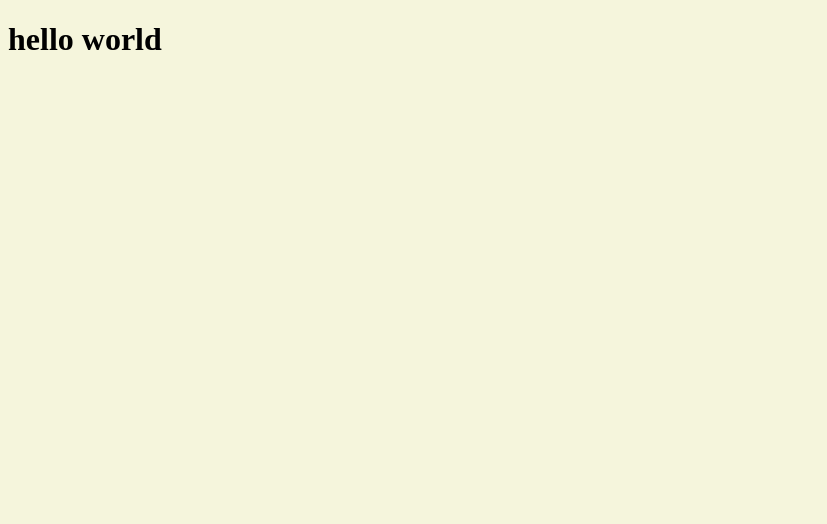
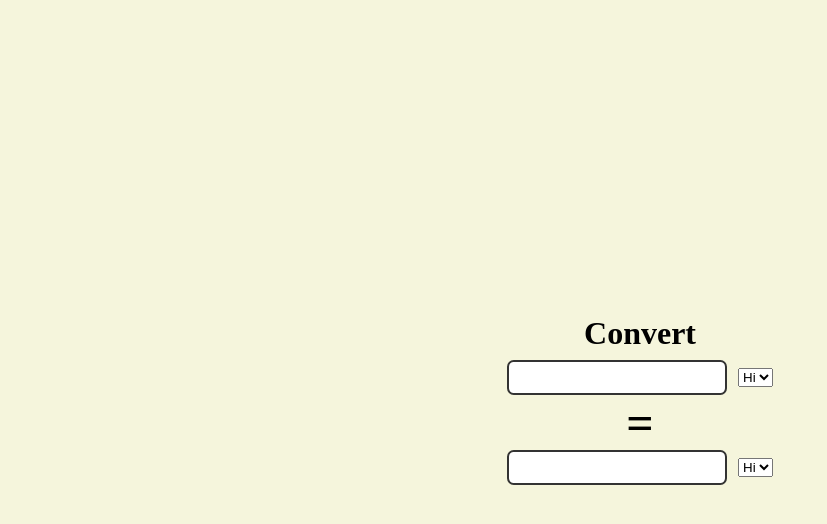
Before and after one commit to SSaif-13/currency-convertor, a React (Create React App) app: page / in a window 1280 px wide. Shown: the top 524 px of the page, without its empty margins (0-827 px from the left). Built offline with nearby package versions, Linux system fonts and the light colour scheme.

Commit message:
creating a basic structure and styling

```diff
--- a/src/App.css
+++ b/src/App.css
@@ -1,3 +1,31 @@
 body {
   background-color: beige;
+  margin: 0;
+  display: flex;
+  justify-content: center;
+  align-items: center;
+  min-height: 100vh;
+  text-align:center;
 }
+
+h1{
+  margin:0;
+  margin-bottom: .5rem;
+}
+
+.input{
+  border: 2px solid #333;
+  border-radius: .5em;
+  padding: .5rem;
+  width: 15em;
+}
+
+select{
+  margin-left: .7rem;
+}
+
+.equals{
+  font-weight: bold;
+  font-size: 3rem;
+
+}
--- a/src/App.js
+++ b/src/App.js
@@ -1,8 +1,16 @@
 import React from "react";
 import "./App.css";
+import CurrencyRow from "./CurrencyRow";
 
 function App() {
-  return <h1>hello world </h1>;
+  return (
+    <>
+      <h1>Convert</h1>
+      <CurrencyRow></CurrencyRow>
+      <div className="equals">=</div>
+      <CurrencyRow></CurrencyRow>
+    </>
+  );
 }
 
 export default App;
--- /dev/null
+++ b/src/CurrencyRow.js
@@ -0,0 +1,12 @@
+import React from "react";
+
+export default function CurrencyRow() {
+  return (
+    <div>
+      <input type="number" className="input"></input>
+      <select>
+        <option value="Hi">Hi</option>
+      </select>
+    </div>
+  );
+}
```
